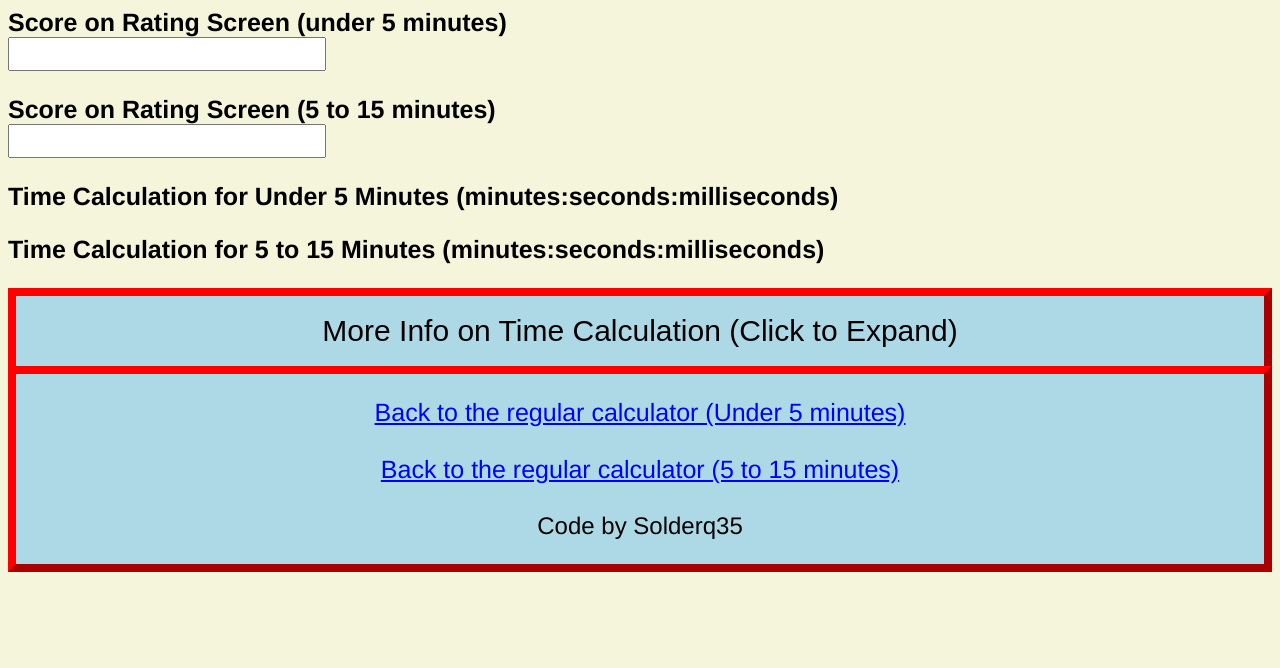
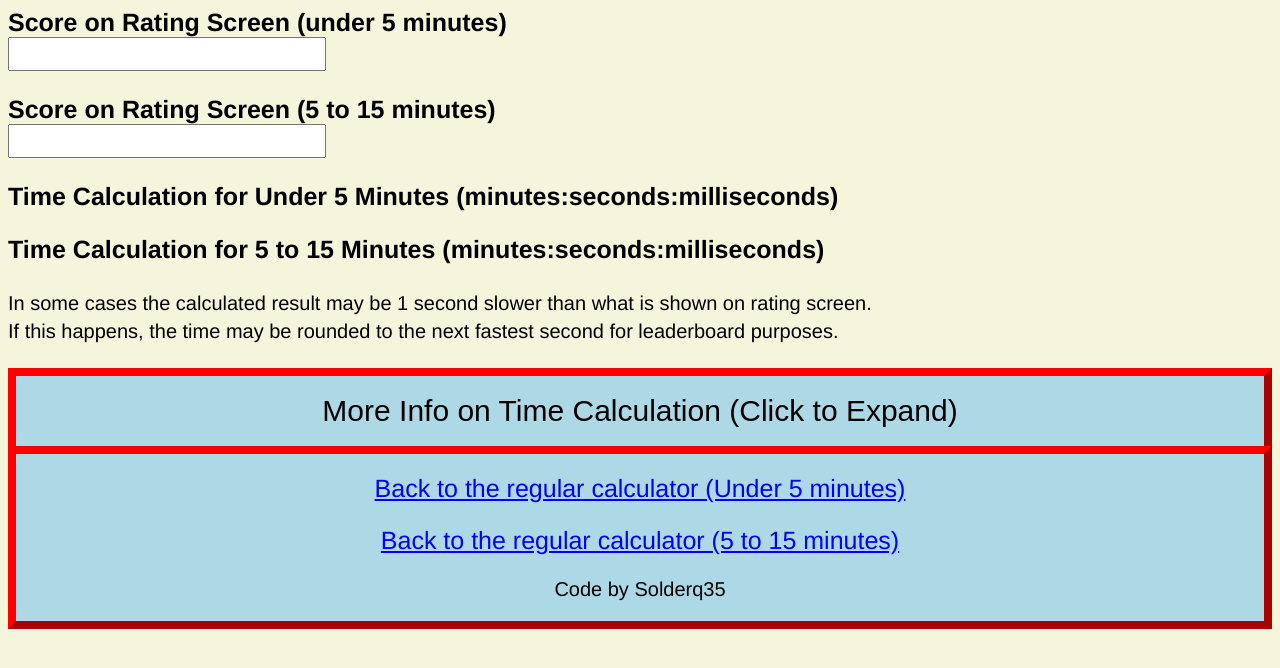
Before and after one commit to solderq35/time-calc-under-5, a plain HTML site: page sa.html in a window 1280 px wide. Shown: the part 90-758 px from the top of the page. Drawn offline with Linux system fonts and the light colour scheme.

Commit message:
Edit SA page warning#

```diff
--- a/sa.html
+++ b/sa.html
@@ -37,6 +37,13 @@
 <br>
 </p>
         <div id = "time2"> </div>
+		<p>
+			<b class= "p2">
+				In some cases the calculated result may be 1 second slower than what is shown on rating screen. </b>
+			<br>
+			<b class= "p2">
+				If this happens, the time may be rounded to the next fastest second for leaderboard purposes. </p>
+		</p>
 
 	<button type="button" class="collapsible">More Info on Time Calculation (Click to Expand)</button>
 		<div class="content">
```
